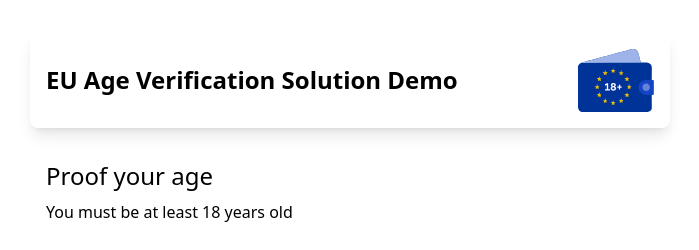
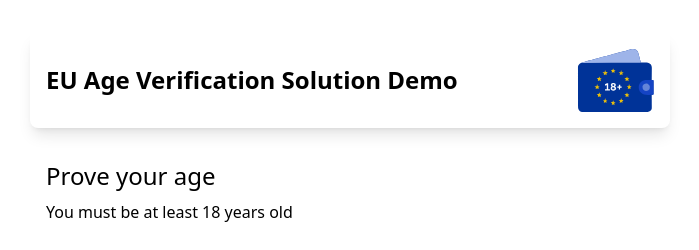
Before and after one commit to eu-digital-identity-wallet/av-web-verifier-ui, a React (Vite) app: page / in a window 1280 px wide. Shown: the top 250 px of the page, without its empty margins (290-989 px from the left). Built offline with nearby package versions, Linux system fonts and the light colour scheme; no server answers.

Commit message:
fix: change 'Proof' to 'Prove' in verification text

```diff
--- a/src/components/verification-texts.tsx
+++ b/src/components/verification-texts.tsx
@@ -14,7 +14,7 @@ export default function VerificationTexts({
 }) {
   return (
     <div className="w-3/4 mx-4">
-      <h2 className="text-2xl font-medium mt-8">Proof your age</h2>
+      <h2 className="text-2xl font-medium mt-8">Prove your age</h2>
       <p className="mt-2">
         {verifiedData
           ? verifiedData.filter(
```
